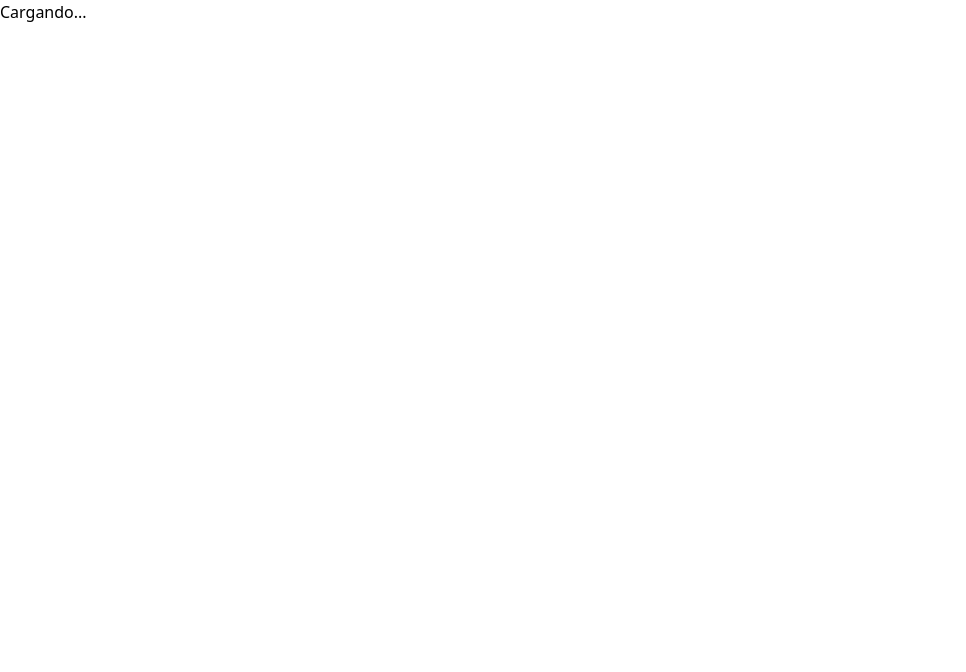
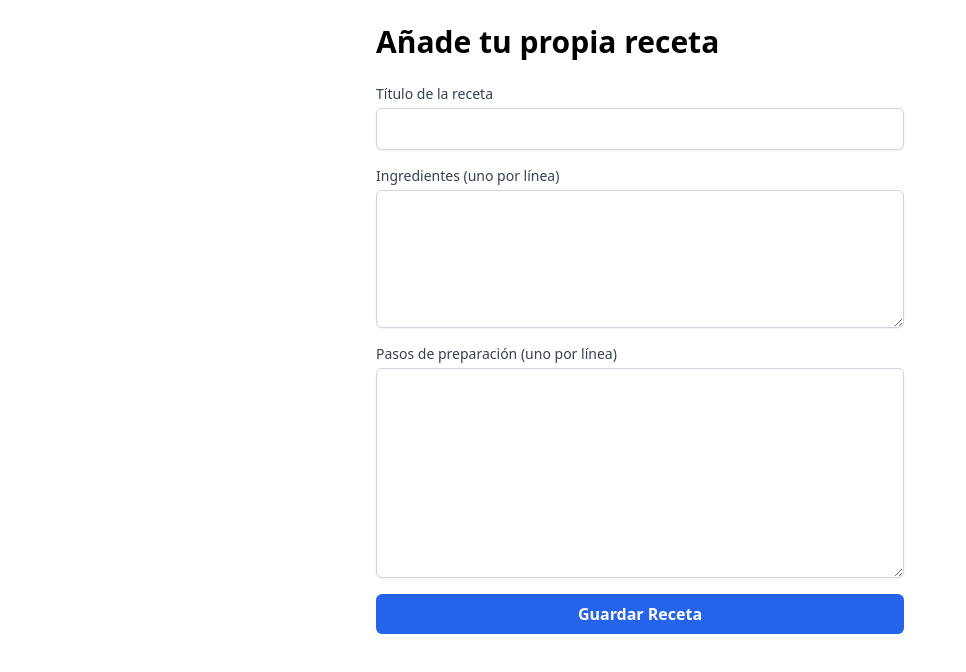
Before and after one commit to Drworm82/CursoPanadero, a Next.js app: page /recetas/nueva in a window 1280 px wide. Shown: the top 672 px of the page, without its empty margins (0-966 px from the left). Built offline with nearby package versions, Linux system fonts and the light colour scheme; no server answers.

Commit message:
Create nueva.js

```diff
--- /dev/null
+++ b/pages/recetas/nueva.js
@@ -0,0 +1,84 @@
+import { useState } from 'react';
+import { supabase } from '../../lib/supabase';
+
+export default function NuevaRecetaPage() {
+  const [titulo, setTitulo] = useState('');
+  const [ingredientes, setIngredientes] = useState('');
+  const [pasos, setPasos] = useState('');
+  const [mensaje, setMensaje] = useState('');
+
+  const handleSubmit = async (e) => {
+    e.preventDefault();
+    setMensaje('');
+
+    // Preparamos los arrays de ingredientes y pasos
+    const ingredientesArray = ingredientes.split('\n').filter(line => line.trim() !== '');
+    const pasosArray = pasos.split('\n').filter(line => line.trim() !== '');
+
+    // Insertar la receta en Supabase
+    const { data, error } = await supabase
+      .from('recetas_usuario')
+      .insert([
+        { titulo: titulo, ingredientes: ingredientesArray, pasos: pasosArray }
+      ]);
+
+    if (error) {
+      setMensaje('Error al guardar la receta: ' + error.message);
+    } else {
+      setTitulo('');
+      setIngredientes('');
+      setPasos('');
+      setMensaje('¡Receta guardada con éxito! Gracias por colaborar.');
+    }
+  };
+
+  return (
+    <div className="max-w-xl mx-auto p-6">
+      <h1 className="text-3xl font-bold mb-6">Añade tu propia receta</h1>
+      <form onSubmit={handleSubmit} className="space-y-4">
+        <div>
+          <label htmlFor="titulo" className="block text-sm font-medium text-gray-700">Título de la receta</label>
+          <input
+            type="text"
+            id="titulo"
+            value={titulo}
+            onChange={(e) => setTitulo(e.target.value)}
+            required
+            className="mt-1 block w-full border border-gray-300 rounded-md shadow-sm p-2"
+          />
+        </div>
+        <div>
+          <label htmlFor="ingredientes" className="block text-sm font-medium text-gray-700">Ingredientes (uno por línea)</label>
+          <textarea
+            id="ingredientes"
+            rows="5"
+            value={ingredientes}
+            onChange={(e) => setIngredientes(e.target.value)}
+            required
+            className="mt-1 block w-full border border-gray-300 rounded-md shadow-sm p-2"
+          ></textarea>
+        </div>
+        <div>
+          <label htmlFor="pasos" className="block text-sm font-medium text-gray-700">Pasos de preparación (uno por línea)</label>
+          <textarea
+            id="pasos"
+            rows="8"
+            value={pasos}
+            onChange={(e) => setPasos(e.target.value)}
+            required
+            className="mt-1 block w-full border border-gray-300 rounded-md shadow-sm p-2"
+          ></textarea>
+        </div>
+        <button
+          type="submit"
+          className="w-full bg-blue-600 text-white font-bold py-2 px-4 rounded-md hover:bg-blue-700 transition-colors duration-300"
+        >
+          Guardar Receta
+        </button>
+      </form>
+      {mensaje && (
+        <p className="mt-4 text-center text-sm font-medium text-green-600">{mensaje}</p>
+      )}
+    </div>
+  );
+}
```
